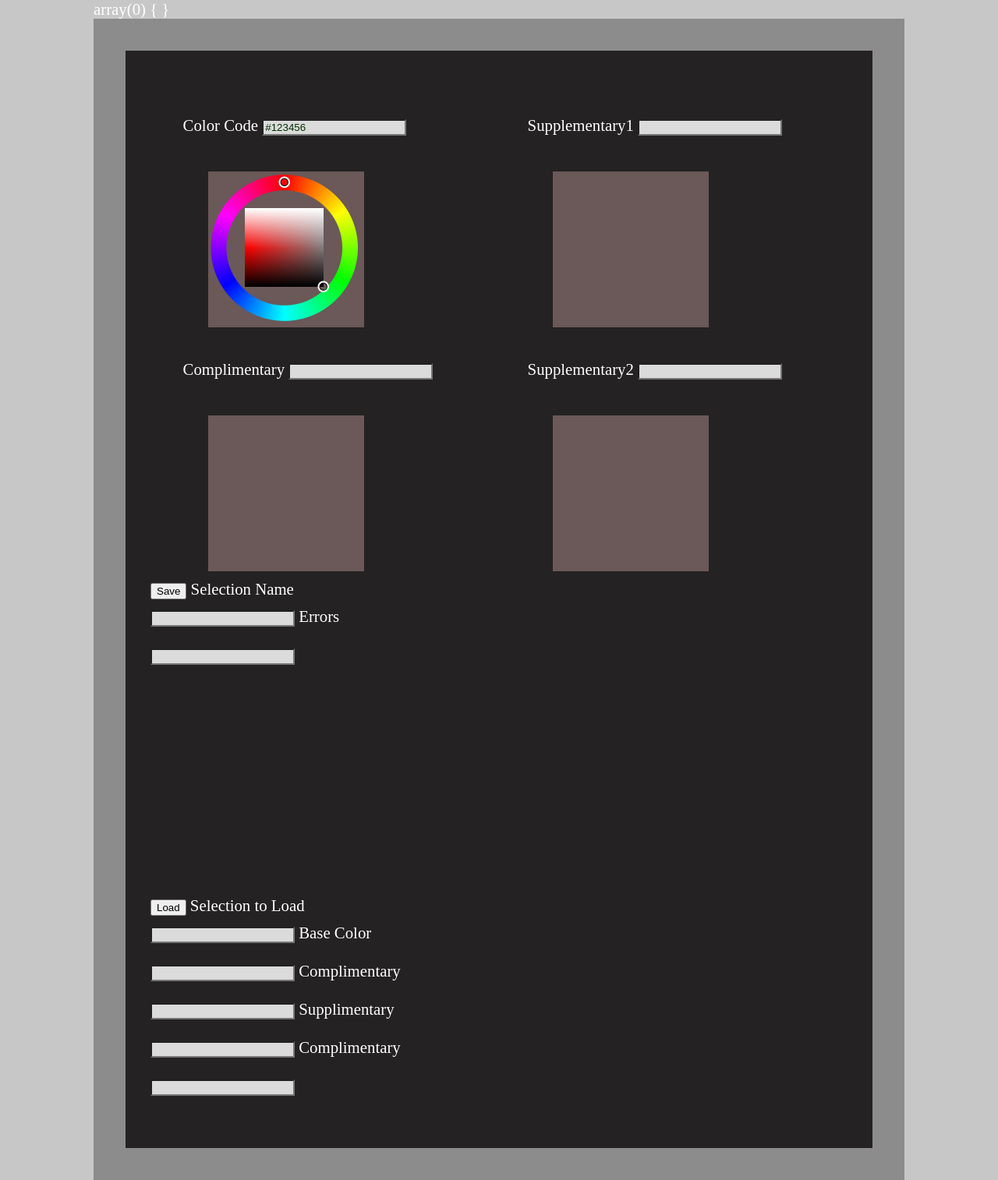
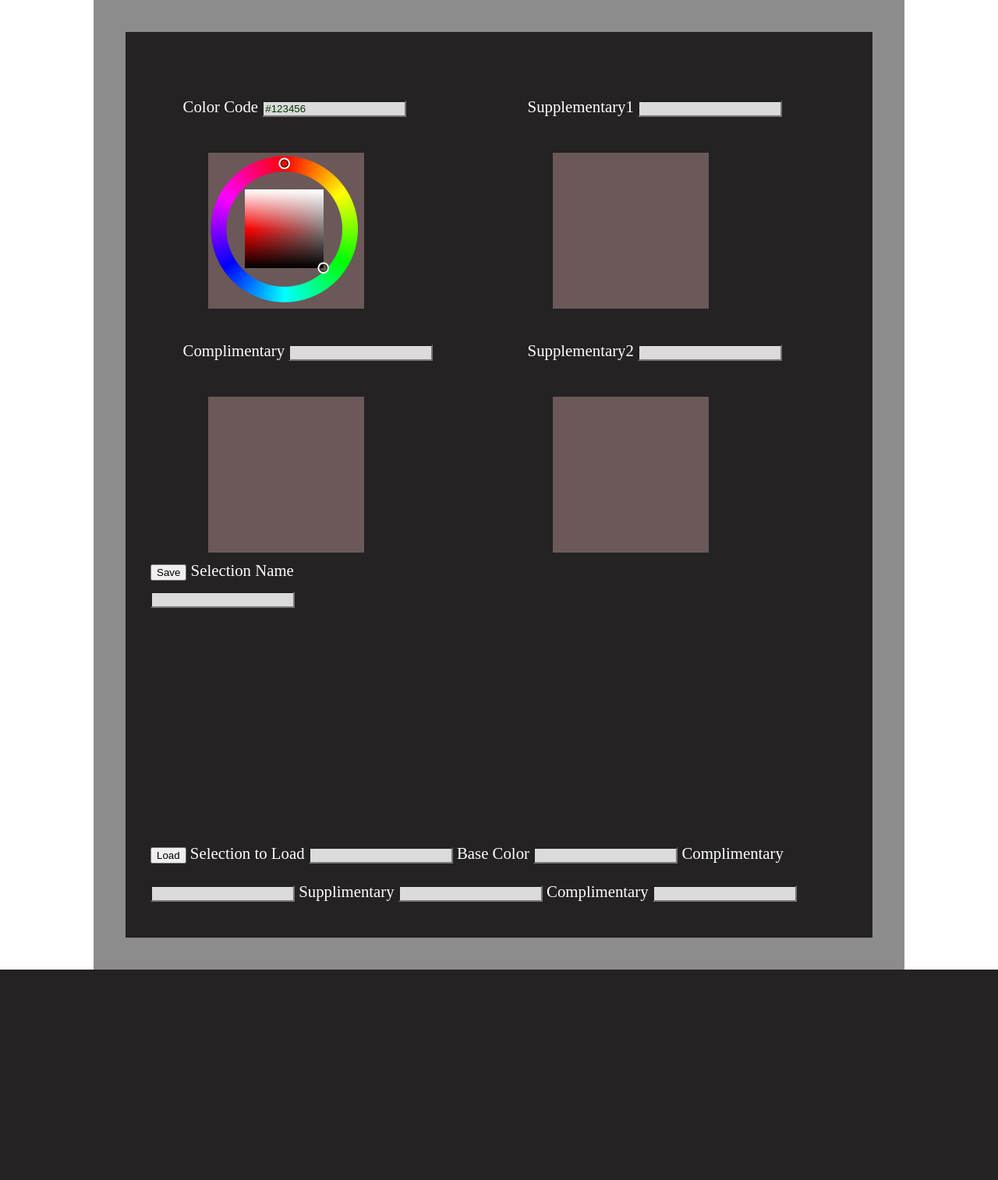
Before and after one commit to Lightsyde/web-app, a PHP site: page / in a window 1280 px wide. Shown: the whole page at 78% size. After the commit the page ends 1244 px from the top, so only its background shows below. Run offline with PHP 8.4, Linux system fonts and the light colour scheme; some libraries are stand-ins or nearby versions.

Commit message:
more css

```diff
--- a/color-finder/css/general.css
+++ b/color-finder/css/general.css
@@ -50,7 +50,7 @@
 	padding-top: 32px;
 	width: 17em;
 
-	display: inline-block;
+	display: inline;
 
 }
 
@@ -58,7 +58,7 @@
 
 input {
 	margin-top:14px;
-	margin-bottom:14px
+	margin-bottom:14px;
 }
 
 input:invalid {
--- a/color-finder/index.php
+++ b/color-finder/index.php
@@ -14,7 +14,7 @@
 
 
 $load = filter_input(INPUT_POST, 'load', FILTER_SANITIZE_STRING);
-var_dump($_POST);
+//var_dump($_POST);
 if ($_SERVER['REQUEST_METHOD'] == 'POST') {
 
 	if(isset($_POST['saving'])) {
@@ -184,8 +184,7 @@
 
 						<input type="text" id="name" name="name">
 
-						<label for="errors">Errors</label>
-						<input type="text" id="errors" name="errors">
+
 
 					</div>
 
```
